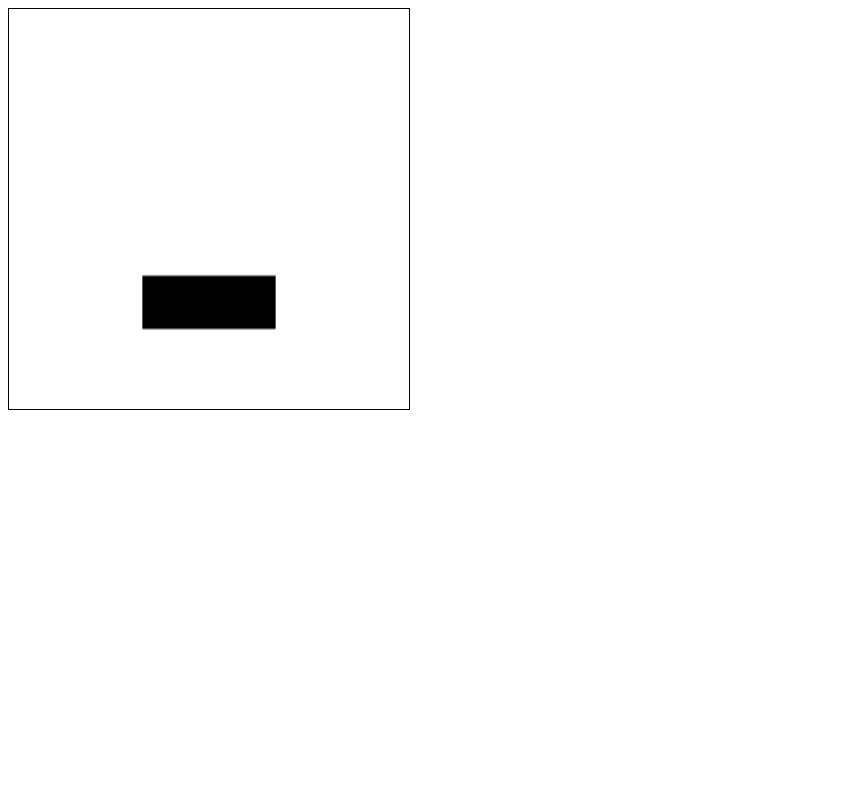
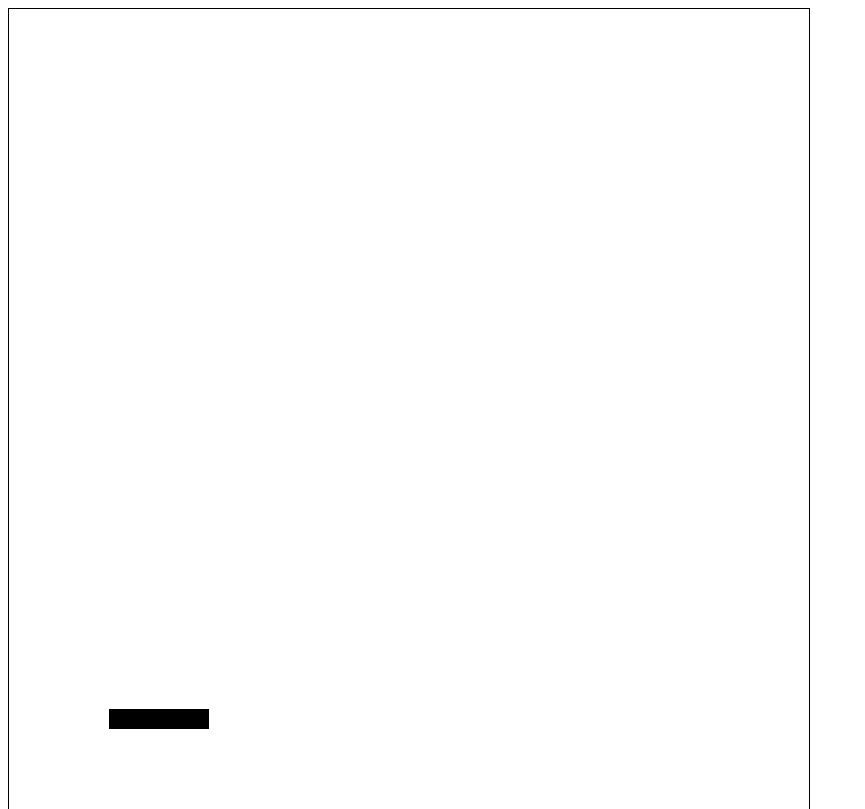
Before and after one commit to ProjectMoon/breakout, a plain HTML site: page src/index.html in a window 1280 px wide. Shown: the top 809 px of the page, without its empty margins (0-865 px from the left). Drawn offline with Linux system fonts and the light colour scheme.

Commit message:
properly set canvas size

```diff
--- a/src/breakout/paddle.js
+++ b/src/breakout/paddle.js
@@ -1,6 +1,6 @@
 function Paddle() {
 	this.x = 100;
-	this.y = 100;
+	this.y = 700;
 }
 
 Paddle.prototype.update = function(device, du) {
--- a/src/index.html
+++ b/src/index.html
@@ -12,7 +12,7 @@
 		<script type="text/javascript" src="main.js"></script>
 	</head>
 	<body>
-		<canvas id="canvas" style="height: 400px; width: 400px; border: 1px solid black">
+		<canvas id="canvas" width="800" height="800" style="border: 1px solid black">
 			Your browser doesn't support canvas.
 		</canvas>
 	</body>
--- a/src/main.js
+++ b/src/main.js
@@ -6,7 +6,7 @@ window.requestAnimationFrame =
 //async load various assets: images, etc.
 function acquireAssets(callback) {
 	//device: what handles draw and input
-	var device = new BrowserDevice('canvas', 16.666);
+	var device = new BrowserDevice('canvas', 16.666, 400, 400);
 
 	//game assets: things the game needs to run
 	var assets = {
```
Also changed, not shown: src/device.js (line endings or trailing spaces).
